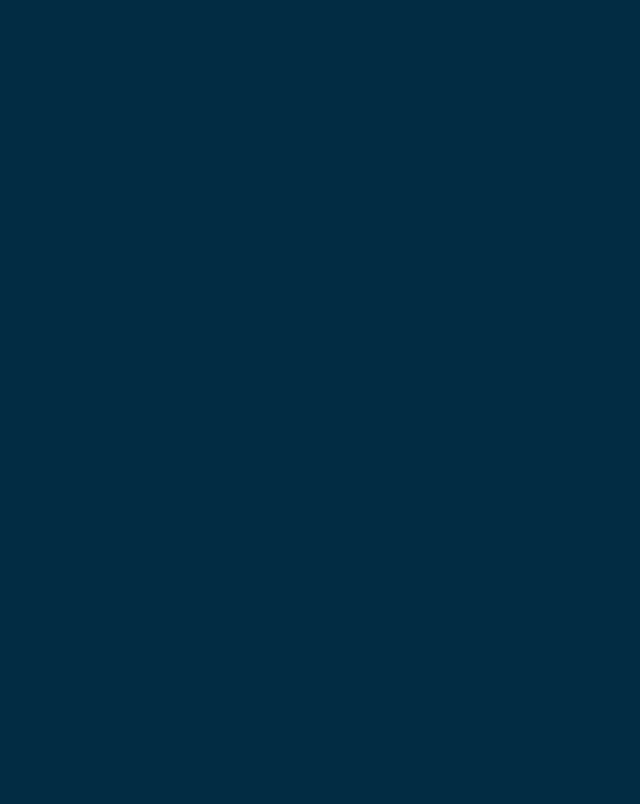
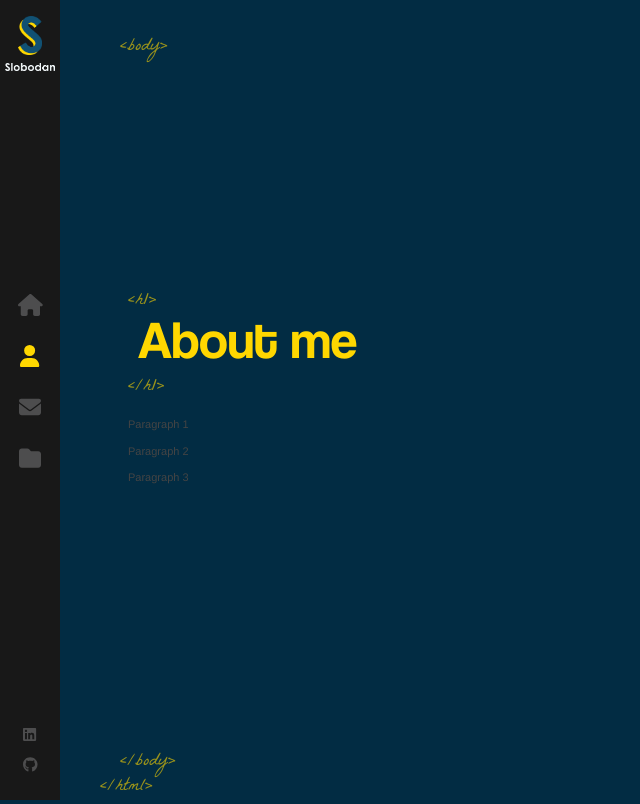
Before and after one commit to digivolv/react-portfolio, a React (Create React App) app: page /about in a window 1280 px wide. Before the commit this address had no page. Shown: the whole page, without its empty margins (0-640 px from the left). Built offline with nearby package versions, Linux system fonts and the light colour scheme.

Commit message:
Add About component styling in /Layout/index.scss

```diff
--- a/src/App.js
+++ b/src/App.js
@@ -3,6 +3,7 @@
 import Layout from "./components/Layout"
 import Sidebar from "./components/Sidebar"
 import Home from "./components/Home"
+import About from "./components/About"
 
 function App() {
   return (
@@ -10,6 +11,7 @@
       <Routes>
         <Route path="/" element={<Layout />}>
           <Route index element={<Home />} />
+          <Route path="/about" element={<About />} />
         </Route>
       </Routes>
     </>
--- a/src/components/About/index.js
+++ b/src/components/About/index.js
@@ -0,0 +1,22 @@
+import AnimatedLetters from "../AnimatedLetters"
+import "./index.scss"
+
+const About = () => {
+  return (
+    <div className="container about-page">
+      <div className="text-zone">
+        <h1>
+          <AnimatedLetters
+            strArray={["A", "b", "o", "u", "t", " ", "m", "e"]}
+            idx={15}
+          />
+        </h1>
+        <p>Paragraph 1</p>
+        <p>Paragraph 2</p>
+        <p>Paragraph 3</p>
+      </div>
+    </div>
+  )
+}
+
+export default About
--- a/src/components/Layout/index.scss
+++ b/src/components/Layout/index.scss
@@ -37,3 +37,53 @@
   animation:fadeIn 1s forwards;
   animation-delay: 1s;
 }
+
+.about-page {
+  .text-zone{
+    position: absolute;
+    left: 10%;
+    top: 50%;
+    transform: translateY(-50%);
+    width: 35%;
+    vertical-align: middle;
+    display: table-cell;
+    max-height: 90%;
+  }
+
+
+  h1{
+    font-size:53px;
+    font-family: "Coolvetica";
+    color:#ffd700;
+    font-weight: 400;
+    margin-top:0;
+    position: relative;
+    margin-bottom: 40px;
+    left: 10px;
+
+    &::before {
+      content:'<h1>';
+      font-family: "La Belle Aurore";
+      font-size: 18px;
+      position:absolute;
+      margin-top: -10px;
+      left: -10px;
+      opacity:0.6;
+      line-height: 18px;
+  }
+
+    &::after {
+      content: '</h1>';
+      font-family: 'La Belle Aurore';
+      font-size: 18px;
+      line-height: 18px;
+      position: absolute;
+      left: -30px;
+      bottom: -20px;
+      margin-left: 20px;
+      opacity: 0.6;
+    }
+
+
+  }
+}
```
